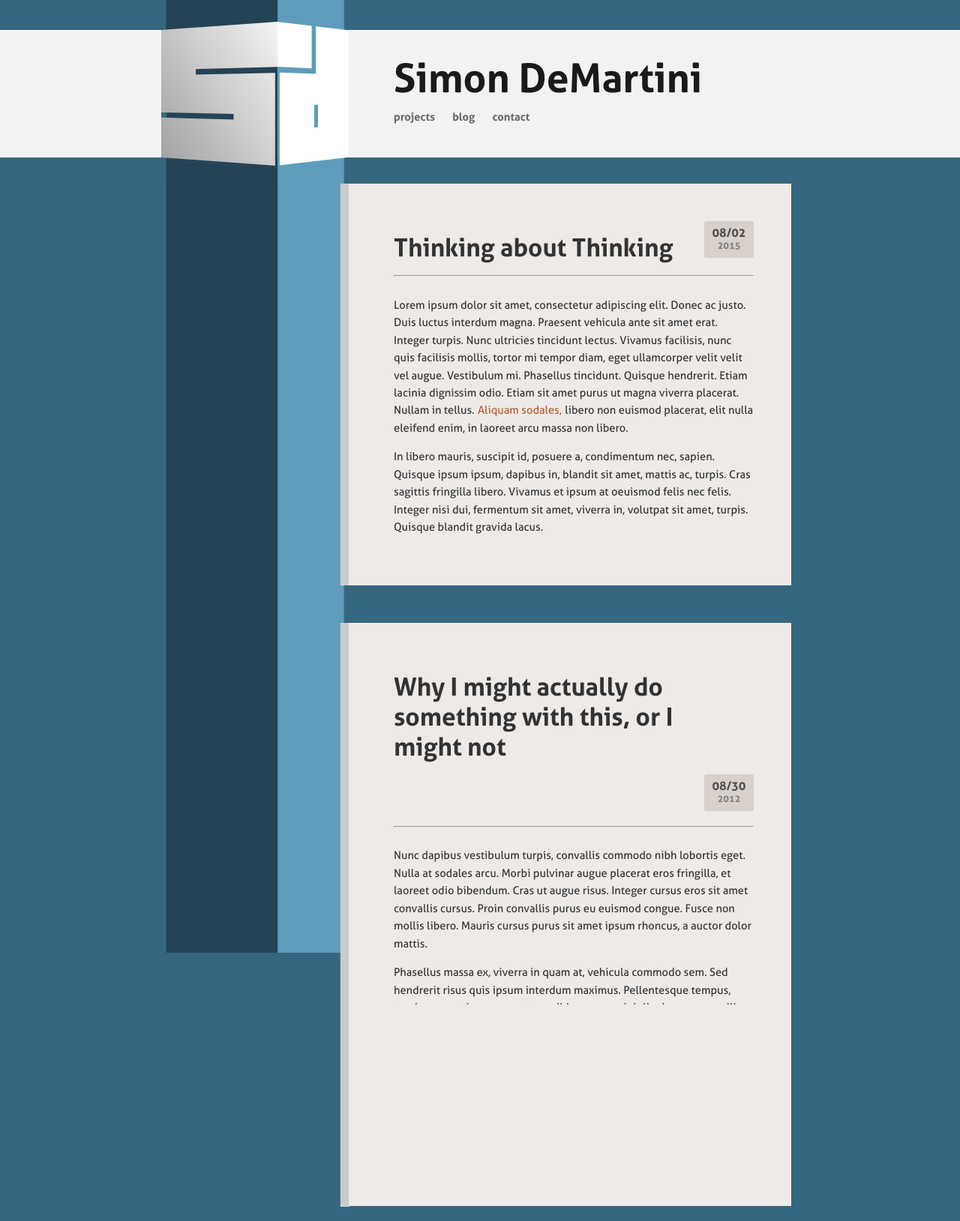
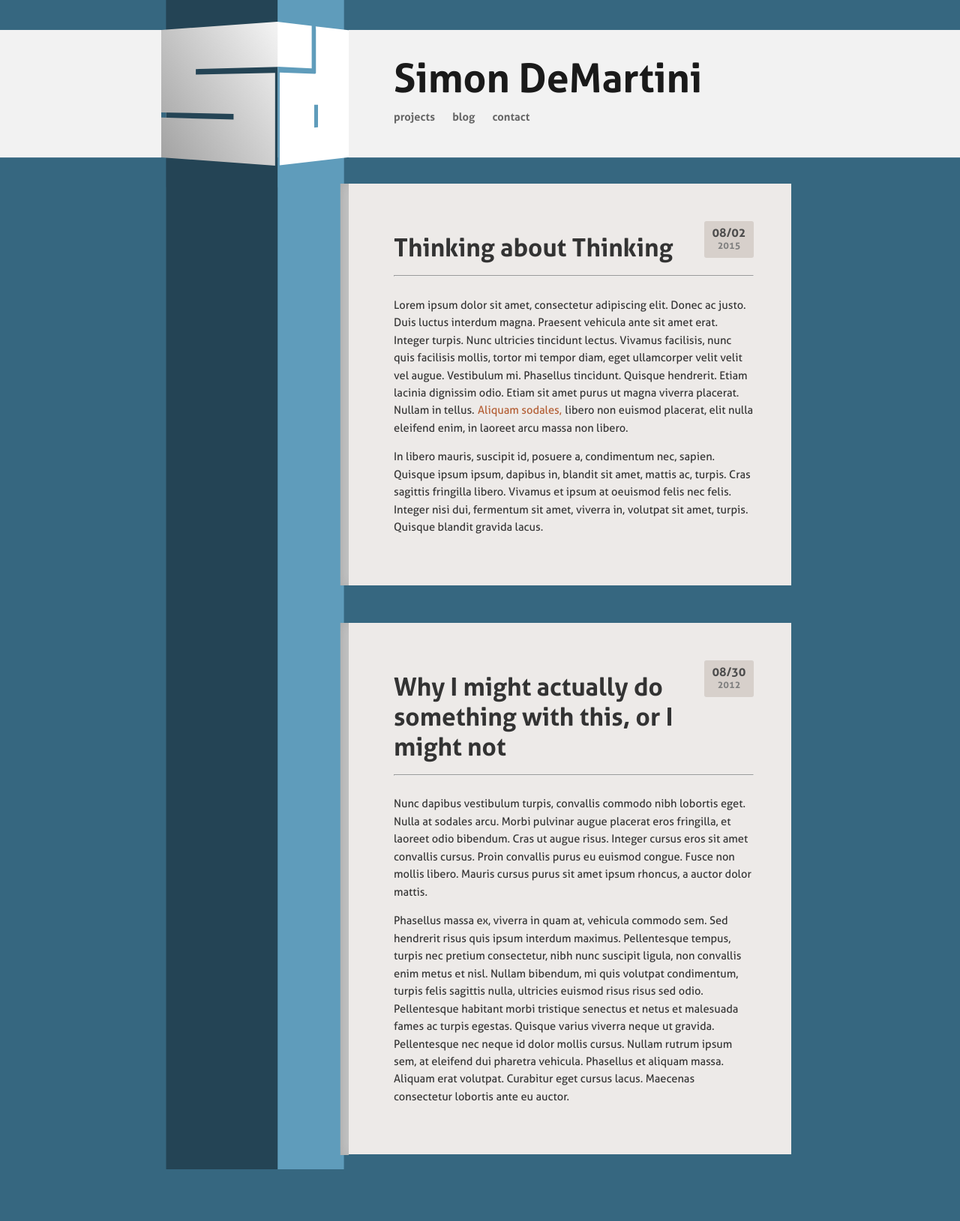
Before and after one commit to simondemartini/simondemartini.github.io, a PHP site: page / in a window 1280 px wide. Shown: the whole page at 75% size. After the commit the page ends 1560 px from the top, so only its background shows below. Run offline with PHP 8.4, Linux system fonts and the light colour scheme.

Commit message:
Minor article fold tweaking. Added shadow.

```diff
--- a/css/main.css
+++ b/css/main.css
@@ -166,17 +166,22 @@ article {
     margin-top: -50px;
     float: left;
     background-color: #cccccc;
-    width: 13px;
+    width: 12px;
     height: 100%;
     transform: rotateY(-20deg);
     transform-origin: right;
-    z-index: -200; }
+    outline: 1px solid transparent;
+    -webkit-backface-visibility: hidden;
+    z-index: -500;
+    -webkit-box-shadow: inset 12px 0px 29px -13px rgba(0, 0, 0, 0.25);
+    -moz-box-shadow: inset 12px 0px 29px -13px rgba(0, 0, 0, 0.25);
+    box-shadow: inset 12px 0px 29px -13px rgba(0, 0, 0, 0.25); }
   article:last-child {
     margin-bottom: 0; }
   article h1 {
     margin-left: 0;
     margin-right: 0;
-    max-width: 430px; }
+    max-width: 405px; }
 
 .date {
   background-color: #d7d0cb;
--- a/css/main.scss
+++ b/css/main.scss
@@ -211,11 +211,16 @@ article {
         margin-top: -50px;
         float:left;
         background-color: darken($color-white, 20%);
-        width:13px;
+        width:12px;
         height:100%;
         transform: rotateY(-20deg);
         transform-origin: right;
-        z-index: -200;
+        outline: 1px solid transparent; //Fix jagged edges
+        -webkit-backface-visibility: hidden; //Fix jagged edges
+        z-index: -500;
+        -webkit-box-shadow: inset 12px 0px 29px -13px rgba(0,0,0,0.25);
+           -moz-box-shadow: inset 12px 0px 29px -13px rgba(0,0,0,0.25);
+                box-shadow: inset 12px 0px 29px -13px rgba(0,0,0,0.25);
     }
     &:last-child {
         margin-bottom: 0;
@@ -223,7 +228,7 @@ article {
 	h1 {
         margin-left: 0;
         margin-right: 0;
-        max-width: 430px;
+        max-width: 405px;
     }
 }
 
```
